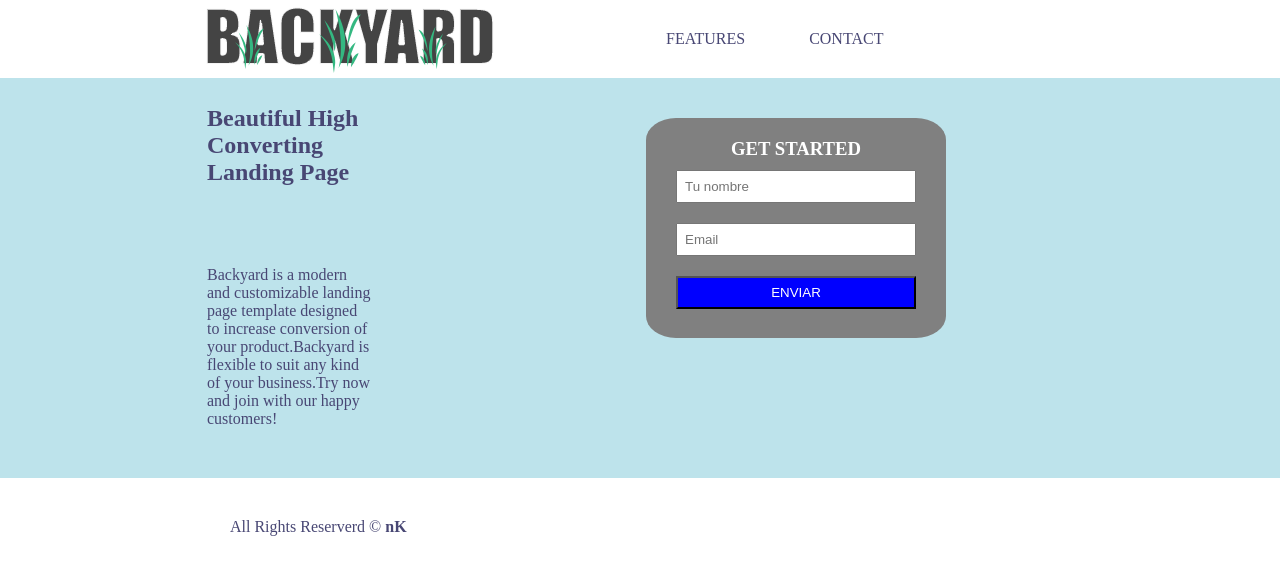
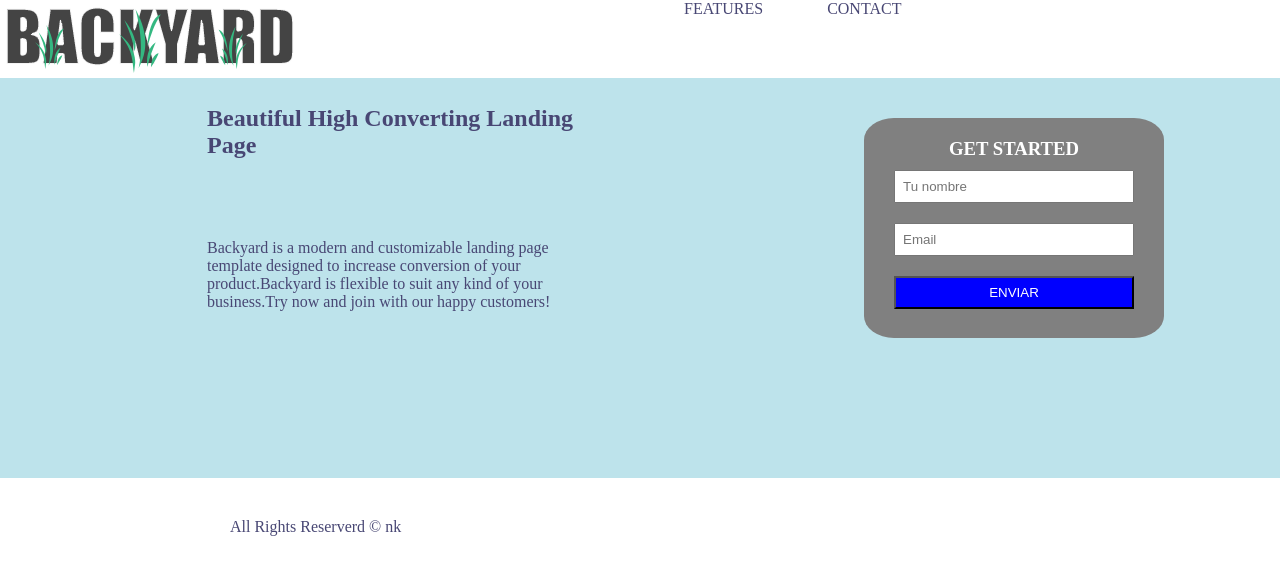
Before and after one commit to paulasepulveda/backyard, a plain HTML site: page index.html in a window 1280 px wide. Drawn offline with Linux system fonts and the light colour scheme.

Commit message:
cambios en el header, footer y en el grid system en media

```diff
--- a/index.html
+++ b/index.html
@@ -9,39 +9,33 @@
 		<link rel="stylesheet" href="css/main.css">
 	</head>
 	<body>
-		<header class="inicio">
-			<div class="container-fluid">
+	<!--Encabezado-->
+		<header>
 			<div class="row">
-					<div class="col-4 logo">
+				<div class="col-6">
 					<img src="image/logo2.png">
 				</div>
-					<div class="menu">
-						<div class="col-8">
-							<nav>
+				<nav class="col-6">
 					<ul>
 						<li><a href="#">FEATURES</a></li>
 						<li><a href="#">CONTACT</a></li>
 					</ul>
 				</nav>
 			</div>
-					</div>
-
-				</div>
-			</div>
 		</header>
-		<section class="container-fluid">
+<!--formulario -->
+		<section>
 			<div class="datos">
 				<div class="row">
-					<div class="col-4">
+					<div class="col-6">
 						<div class="caja1">
 							<h1>Beautiful High Converting Landing Page</h1>
 							<p>Backyard is a modern and customizable landing page template designed to increase conversion of your product.Backyard is flexible to suit any kind of your business.Try now and join with our happy customers!</p>
 						</div>
 					</div>
-
-					<div class="col-3">
+					<div class="col-6">
 						<div class="caja2">
-							<form action="formulario">
+							<form action="">
 								<h3>GET STARTED</h3>
 								<input type="text" name="Nombre" placeholder="Tu nombre">
 								<input type="text" name="email" placeholder="Email">
@@ -51,13 +45,13 @@
 					</div>
 				</div>
 			</div>
-
 		</section>
-		<footer class=container-fluid>
+		<!-- final -->
+		<footer>
 			<div class="final">
 				<div class="row">
 					<div class="col-12">
-					<p class="derechos">All Rights Reserverd &#169 <strong>nK</strong> </div>
+					<p class="derechos">All Rights Reserverd &#169 nk</div>
 				</div>
 			</div>
 		</footer>
```
Lines whose indentation alone changed are shown as unchanged.
